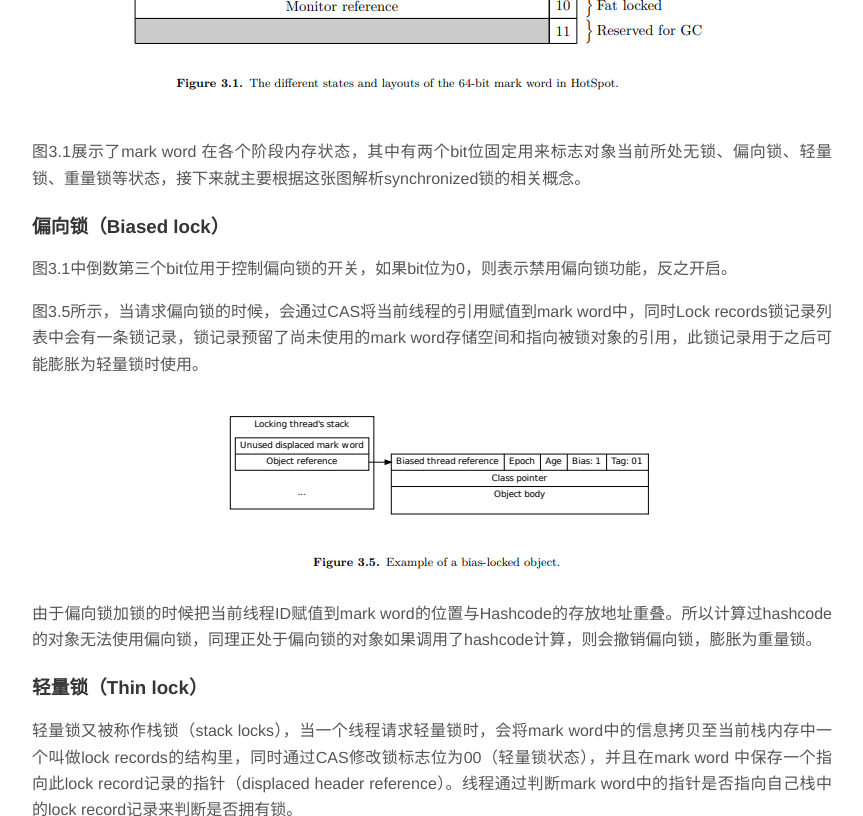
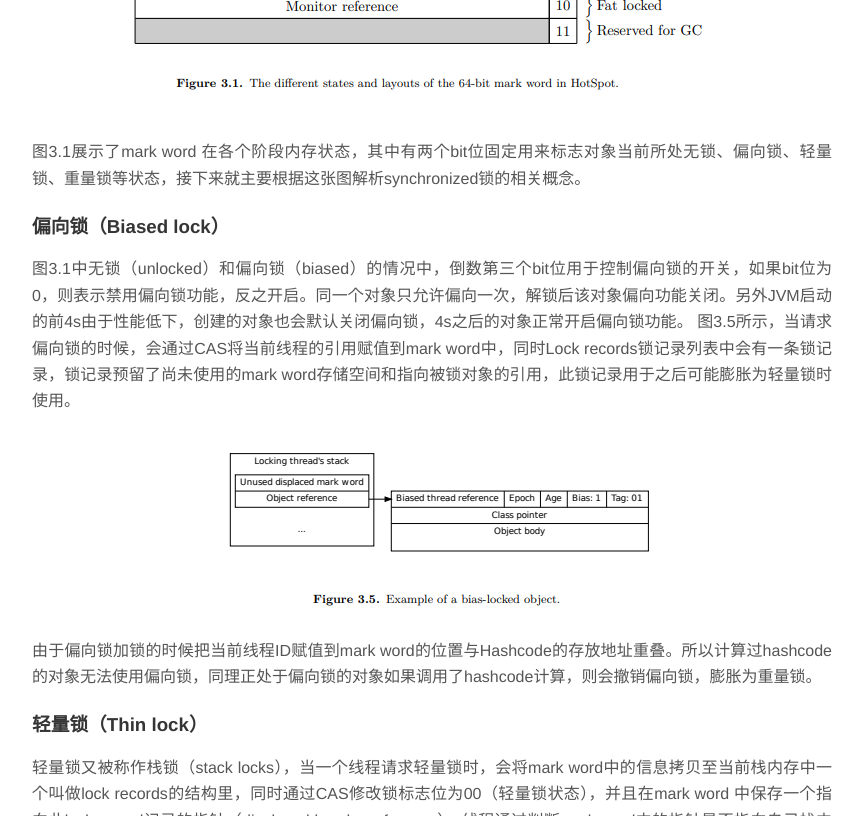
Before and after one commit to YaoFly/YaoFly.GitHub.io, a Jekyll site: the page built from _posts/2021-05-19-Synchronized 加锁-解锁-锁升级原理.md, in a window 1280 px wide and 900 px high, scrolled down 580 px, cut to the strip 0-816 px from the top of the window. Shown: the whole strip, without its empty margins (208-1071 px from the left). Built offline with Jekyll 4.4.1, drawn with Linux system fonts in a browser that asks for light colours.

Commit message:
更新文章

```diff
--- a/_posts/2021-05-19-Synchronized 加锁-解锁-锁升级原理.md
+++ b/_posts/2021-05-19-Synchronized 加锁-解锁-锁升级原理.md
@@ -16,8 +16,7 @@ tags: ["Java", "Jvm", "biased lock", "thin lock", "fat lock", "inflation"]
 
 ### 偏向锁（Biased lock）
 
-图3.1中倒数第三个bit位用于控制偏向锁的开关，如果bit位为0，则表示禁用偏向锁功能，反之开启。
-
+图3.1中无锁（unlocked）和偏向锁（biased）的情况中，倒数第三个bit位用于控制偏向锁的开关，如果bit位为0，则表示禁用偏向锁功能，反之开启。同一个对象只允许偏向一次，解锁后该对象偏向功能关闭。另外JVM启动的前4s由于性能低下，创建的对象也会默认关闭偏向锁，4s之后的对象正常开启偏向锁功能。
 图3.5所示，当请求偏向锁的时候，会通过CAS将当前线程的引用赋值到mark word中，同时Lock records锁记录列表中会有一条锁记录，锁记录预留了尚未使用的mark word存储空间和指向被锁对象的引用，此锁记录用于之后可能膨胀为轻量锁时使用。
 
 ![biased lock](/images/biased lock.png)
```
